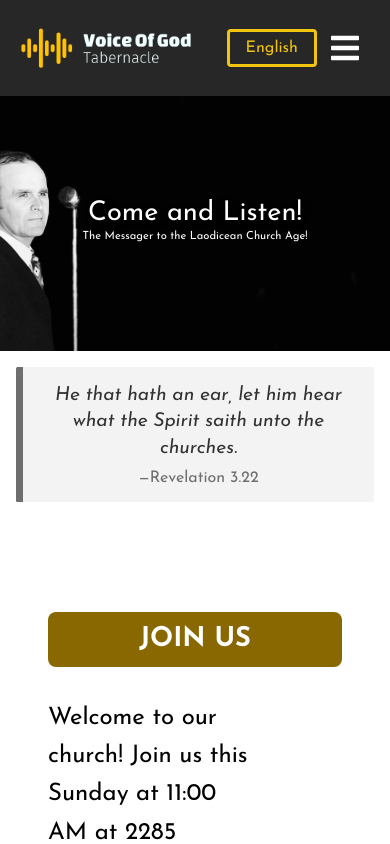
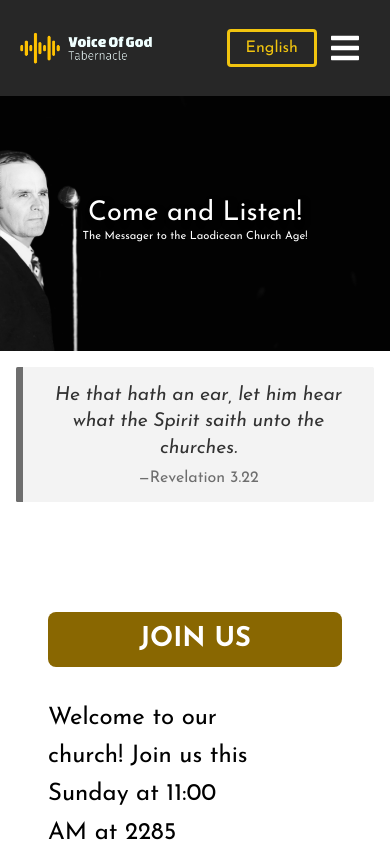
Before and after one commit to MR-C0DE/vgt, a Next.js app: page / in a window 390 px wide. Shown: the top 844 px of the page. Built offline with nearby package versions, Linux system fonts and the light colour scheme.

Commit message:
Update Header.module.css

```diff
--- a/components/stylesheets/Header.module.css
+++ b/components/stylesheets/Header.module.css
@@ -151,7 +151,7 @@
 
   .title img {
     object-fit: contain;
-    width: 180px;
+    width: 140px;
   }
 
   .Header nav ul {
```
